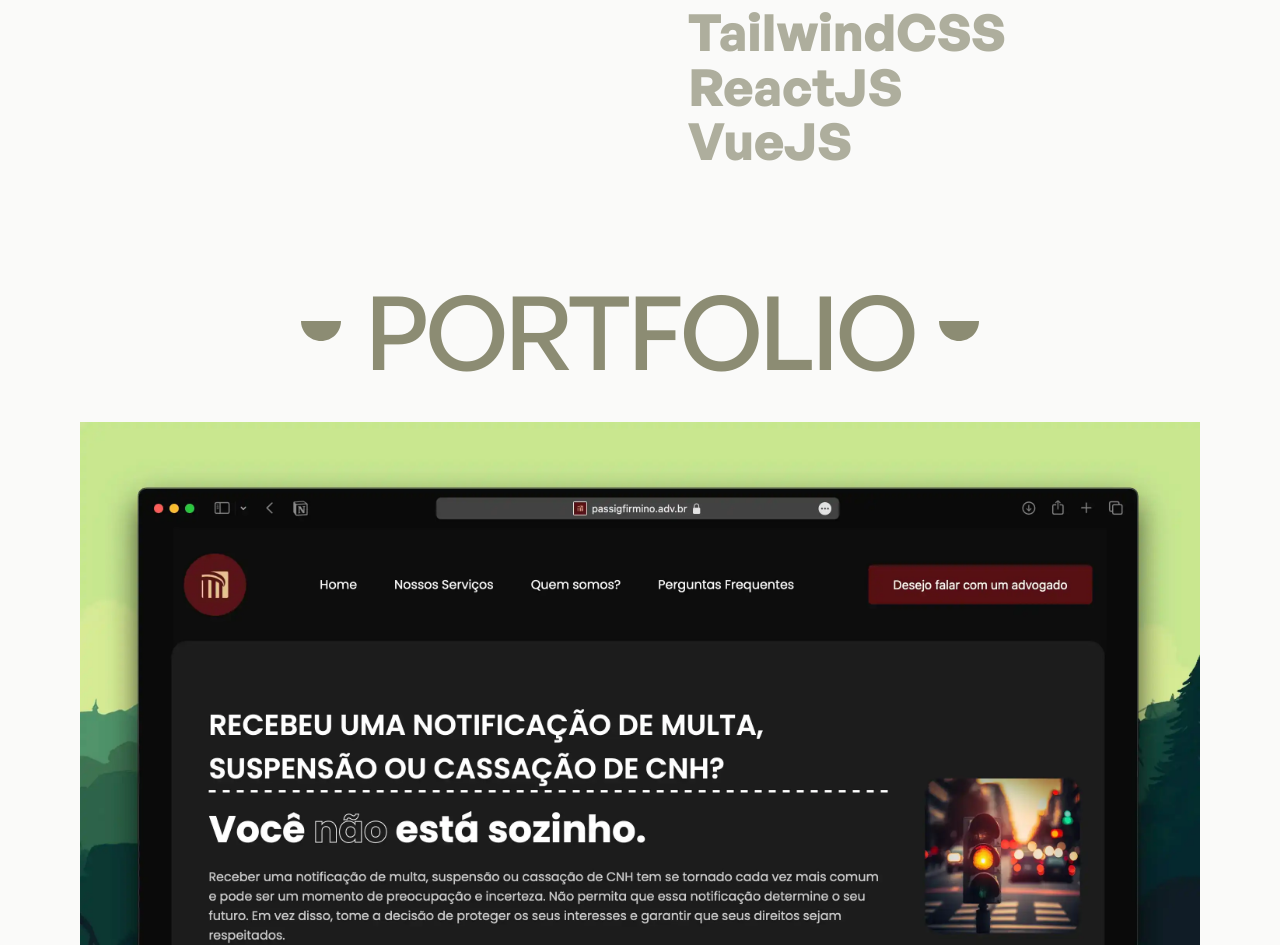
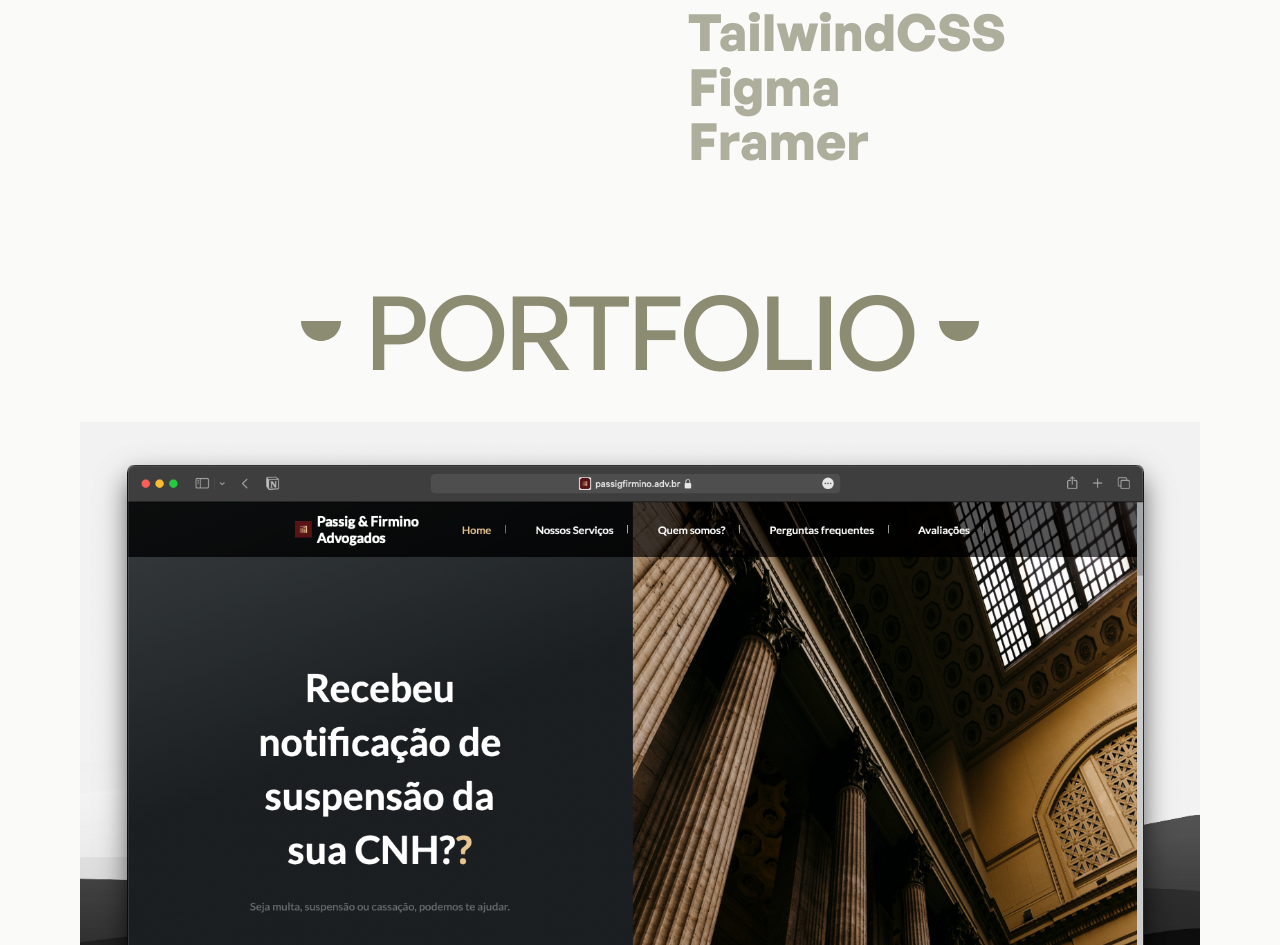
Before and after one commit to lucasschunemann/porta-luvas, a React (Vite) app: page / in a window 1280 px wide. Shown: the part 3327-4272 px from the top of the page. Built offline with nearby package versions, Linux system fonts and the light colour scheme.

Commit message:
Atualização Works e Stack

```diff
--- a/src/components/homepage/Services.jsx
+++ b/src/components/homepage/Services.jsx
@@ -11,11 +11,11 @@
 
   const toolBoxItems = [
     "JavaScript",
-    "Figma",
+    "ReactJS",
     "GSAP",
     "TailwindCSS",
-    "ReactJS",
-    "VueJS",
+    "Figma",
+    "Framer",
   ];
 
   return (
--- a/src/components/homepage/Works.jsx
+++ b/src/components/homepage/Works.jsx
@@ -1,4 +1,4 @@
-import pfadv from "/src/assets/images/pfadv.webp";
+import pfadv from "/src/assets/images/pfadv.png";
 import schunemann from "/src/assets/images/schunemann.webp";
 import vueside from "/src/assets/images/vueside.webp";
 import vuetodo from "/src/assets/images/vuetodo.webp";
@@ -23,7 +23,7 @@
             alt="PF advogados website mockup"
             name="pf advogados"
             type="Web Design • Frontend Development"
-            year="2023"
+            year="2023-2024"
             tools="HTML • JavaScript • CSS"
 
           />
```
Also changed, not shown: src/assets/images/pfadv.png (added).
